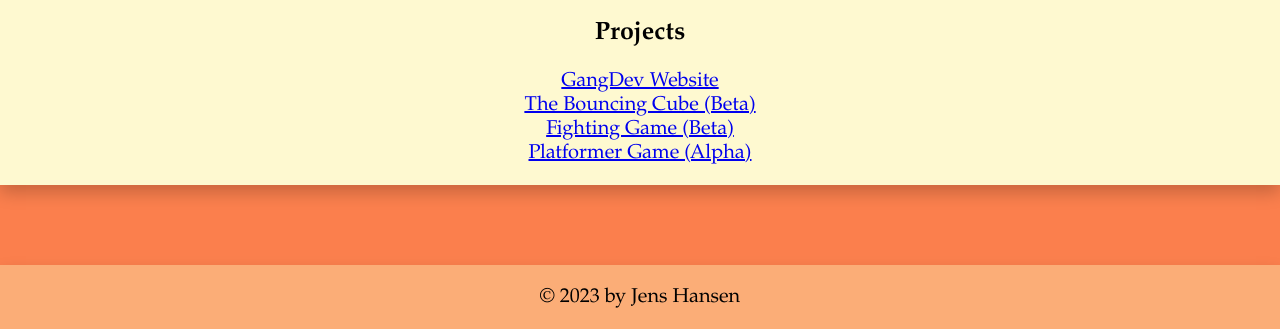
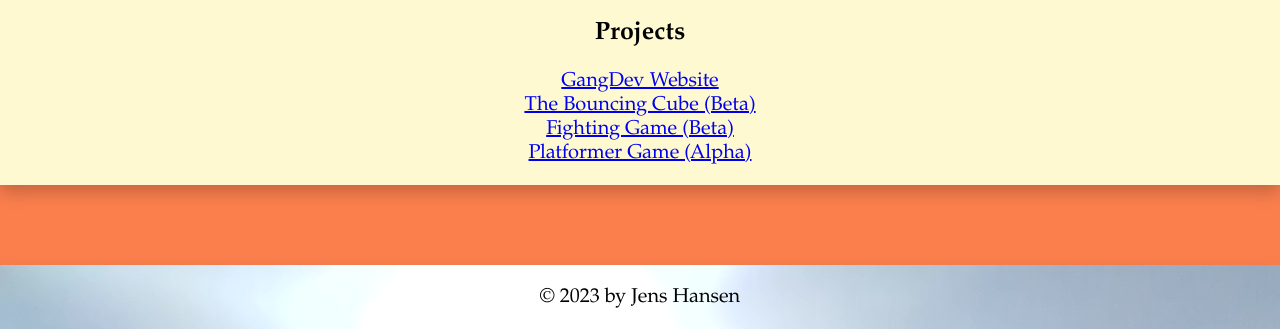
Before and after one commit to Serided/GangDev, a PHP site: page /jens.html in a window 1280 px wide. Shown: the part 1103-1432 px from the top of the page. Run offline with PHP 8.4, Linux system fonts and the light colour scheme.

Commit message:
Adding five new images to choose from and messing around with the background of the sites.

```diff
--- a/css/style.css
+++ b/css/style.css
@@ -16,7 +16,8 @@ html {
 }
 
 .cpy-w {
-  background-color: #FBAD77;
+  /* background-color: #FBAD77; */
+  background-image: url("/img/valley_portrait_2.jpg");
   display: inline-block;
   margin: 0;
   box-shadow: 0px 8px 16px 0px rgba(0,0,0,0.2);
```
Also changed, not shown: img/valley_portrait_2.jpg (added), 4 other files.
